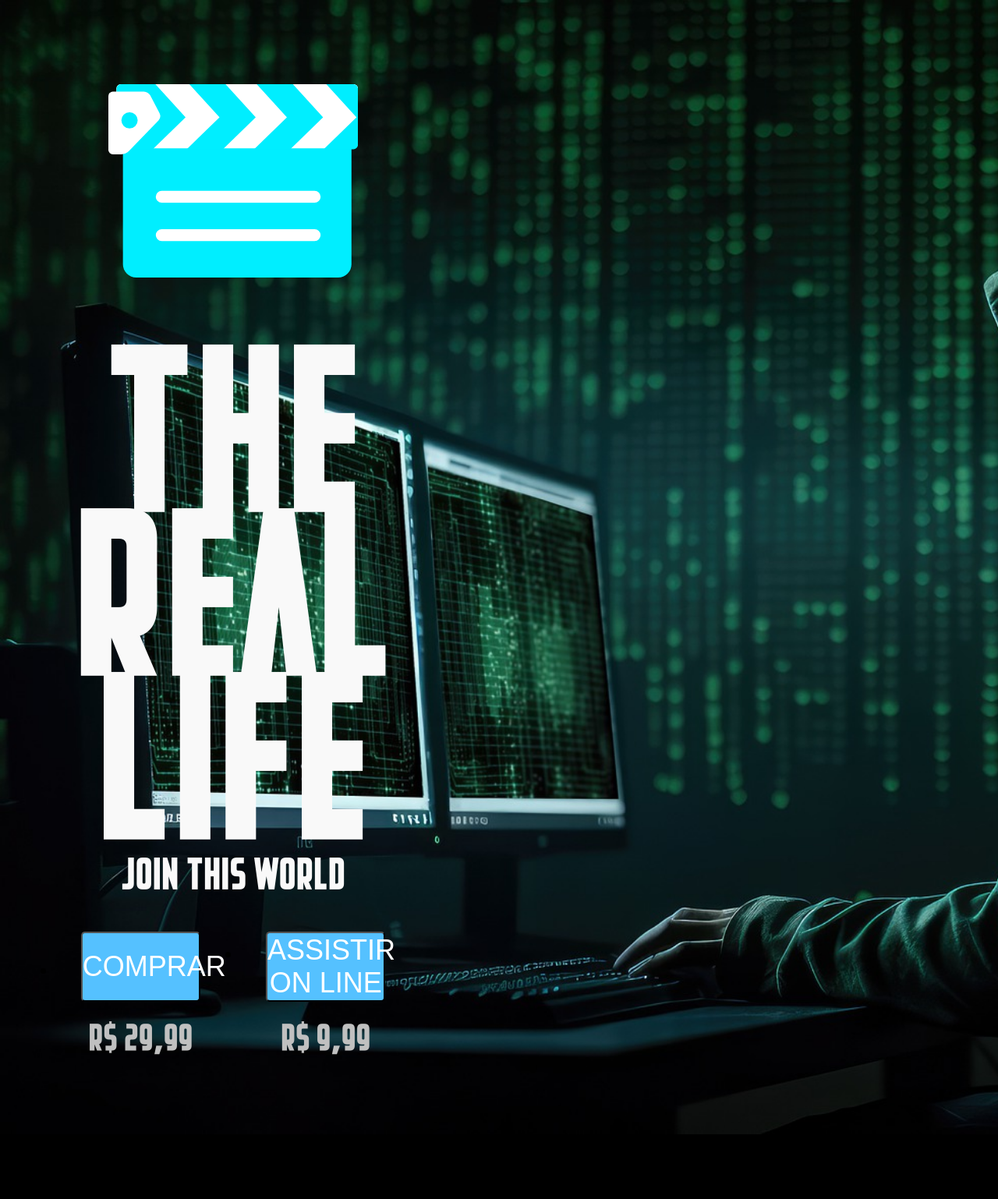
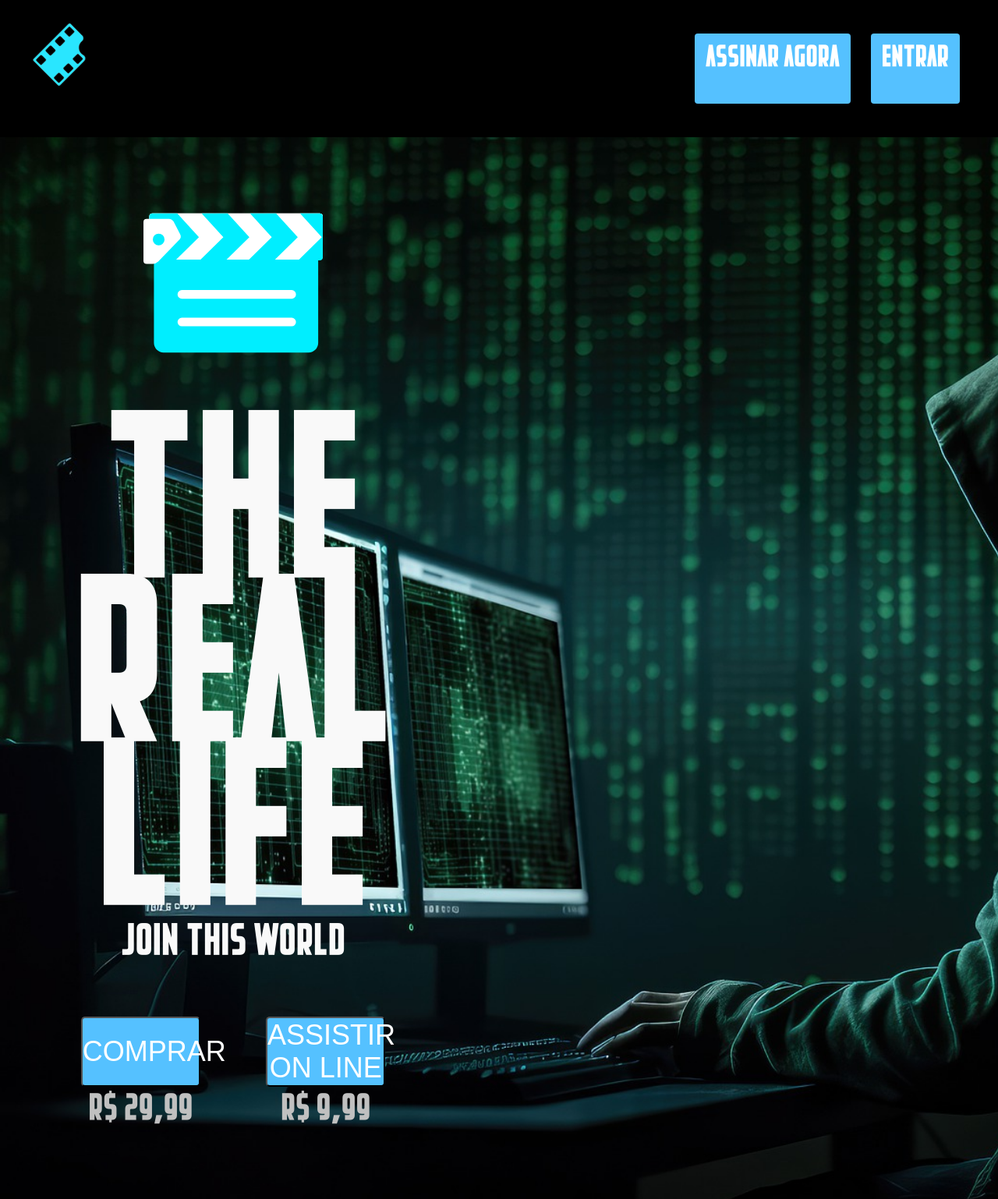
Before and after one commit to Fmachad/p4-landingpage, a website: page index.html in a window 1280 px wide. Shown: the top 1538 px of the page at 78% size. Before the commit the page ends 1455 px from the top, so only its background shows below. Drawn offline with nearby package versions, Linux system fonts and the light colour scheme; files that its build step writes are made by us from their sources.

Commit message:
create_header

```diff
--- a/index.html
+++ b/index.html
@@ -9,12 +9,27 @@
     </head>
 
     <body>
+        <header class="header">
+            <div class="header__container">
+                <h1>
+                    <img class="header__logo" src="./src/images/film-hero.svg" alt="">
+                </h1>
+                <ul class="header__links">
+                    <li class="header__links__item">
+                        <a class="button" href="#">Assinar agora</a>
+                    </li>
+                    <li class="header__links__item">
+                        <a class="button" href="#">Entrar</a>
+                    </li>
+                </ul>
+            </div>
+        </header>
         <section class="hero">
             <div class="hero__content">
-                <h1 class="hero__content__branding">
+                <div class="hero__content__branding">
                     <img src="./src/images/cine-hero.svg" alt="Cinema">
-                </h1>
-                <h3 class="title--big   ">
+                </div>
+                <h3 class="title--big">
                     The real life
                 </h3>
                 <p> <a href="#" class="link-text">Join this world</a>
--- /dev/null
+++ b/src/styles/_header.scss
@@ -0,0 +1,23 @@
+.header {
+    &__container {
+        margin: 22px auto;
+        padding: 8px 36px;
+        display: flex;
+        justify-content: space-between;
+    }
+
+    &__logo {
+        max-width: 80px;
+        width: 100%;
+    }
+
+    &__links {
+
+        display: flex;
+
+        &__item {
+            padding: 8px;
+            margin: 5px;
+        }
+    }
+}
--- a/src/styles/_hero.scss
+++ b/src/styles/_hero.scss
@@ -6,6 +6,19 @@
     background-image: url(/src/images/bg-hero.jpg);
     background-size: cover;
     text-align: center;
+
+    button {
+        display: block;
+        width: 100%;
+        height: 90px;
+        font-size: 36px;
+        color: variaveis.$corTextoButton;
+        background-color: rgb(85, 193, 255);
+        text-transform: uppercase;
+        border-radius: 5px;
+        margin-top: 2vw;
+        margin-bottom: 8pxpx;
+    }
 
     span {
         margin-top: 20px;
@@ -21,7 +34,7 @@
         }
 
         &__branding {
-            max-width: 320px;
+            max-width: 230px;
             margin: 0 auto 38px;
         }
 
@@ -43,18 +56,6 @@
                 width: calc(50% - 10px);
                 padding: 32px;
 
-                button {
-                    display: block;
-                    width: 100%;
-                    height: 90px;
-                    font-size: 36px;
-                    color: variaveis.$corTextoButton;
-                    background-color: rgb(85, 193, 255);
-                    text-transform: uppercase;
-                    border-radius: 5px;
-                    margin-bottom: 20px;
-                }
-
             }
 
         }
--- a/src/styles/_variaveis.scss
+++ b/src/styles/_variaveis.scss
@@ -2,3 +2,5 @@ $corDeFundo: #000000;
 $corTextoPrincipal: silver;
 $corTextoSecundario: #f9f9f9;
 $corTextoButton: #ffffff;
+$corDeFundoBotaoPrimario: rgb(85, 193, 255);
+$corDeFundoBotaoSecundario: rgb(85, 193, 255);
--- a/src/styles/main.scss
+++ b/src/styles/main.scss
@@ -1,5 +1,6 @@
 @use 'variaveis';
 @use 'hero';
+@use 'header';
 
 @font-face {
     font-family: Coalition_v2;
@@ -17,6 +18,7 @@
     margin: 0;
     padding: 0;
     box-sizing: border-box;
+    list-style: none;
 }
 
 body {
@@ -59,6 +61,23 @@ body {
     @include title(28px);
 }
 
+.button {
+    display: block;
+    width: 100%;
+    height: 90px;
+    font-size: 26px;
+    color: variaveis.$corTextoButton;
+    background-color: variaveis.$corDeFundoBotaoPrimario;
+    text-transform: uppercase;
+    border-radius: 4px;
+    text-decoration: none;
+    padding: 8px 14px;
+
+    letter-spacing: 1px &--secundary {}
+
+    &--dark {}
+}
+
 .link-text {
     @include text(38px);
     color: variaveis.$corTextoSecundario;
```
